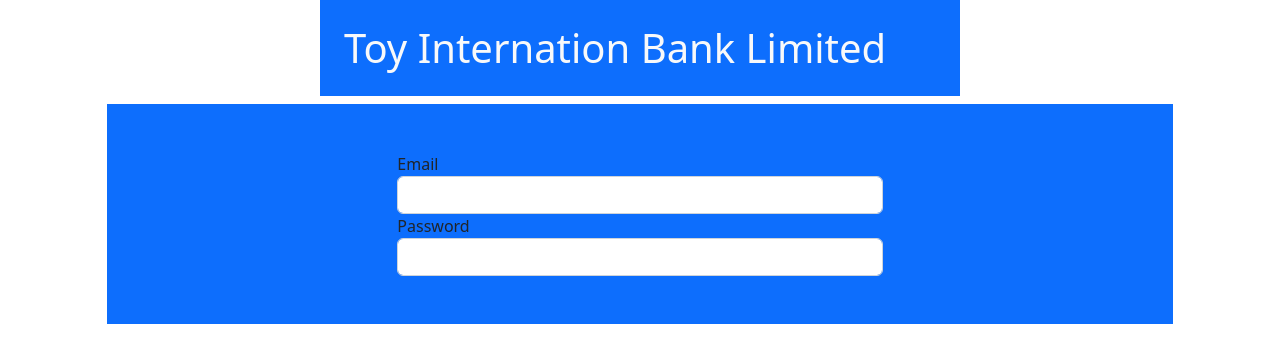
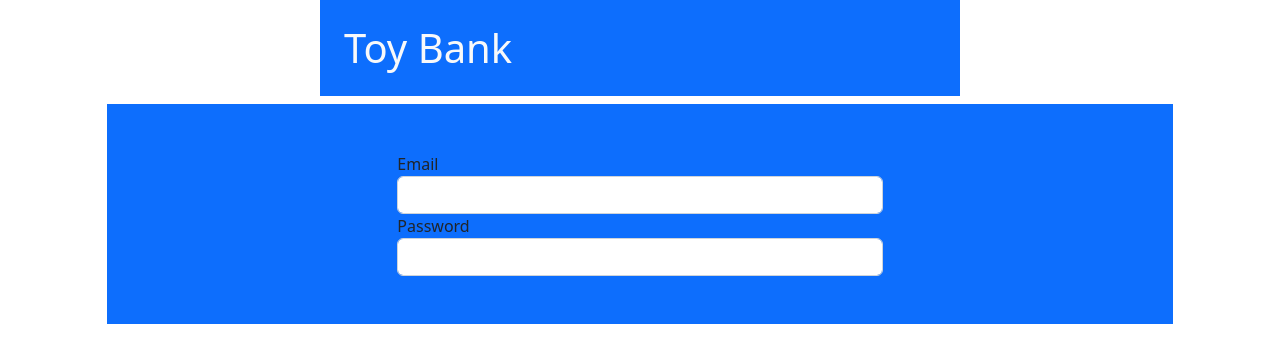
Before and after one commit to Felixadegboyega/class-bank-app, a plain HTML site: page toheeb.html in a window 1280 px wide. Drawn offline with nearby package versions, Linux system fonts and the light colour scheme.

Commit message:
make conflict with u

```diff
--- a/toheeb.html
+++ b/toheeb.html
@@ -11,7 +11,7 @@
 <script src="https://cdn.jsdelivr.net/npm/bootstrap@5.2.3/dist/js/bootstrap.bundle.min.js" integrity="sha384-kenU1KFdBIe4zVF0s0G1M5b4hcpxyD9F7jL+jjXkk+Q2h455rYXK/7HAuoJl+0I4" crossorigin="anonymous"></script>
 </head>
 <body>
-    <h1 class="col-6 bg-primary text-light mx-auto p-4">Toy Internation Bank Limited</h1>
+    <h1 class="col-6 bg-primary text-light mx-auto p-4">Toy Bank </h1>
     <form action="" class="col-10 mx-auto bg-primary p-5">
         <div class="col-6 mx-auto">
             <label for=""> Email</label>
```
